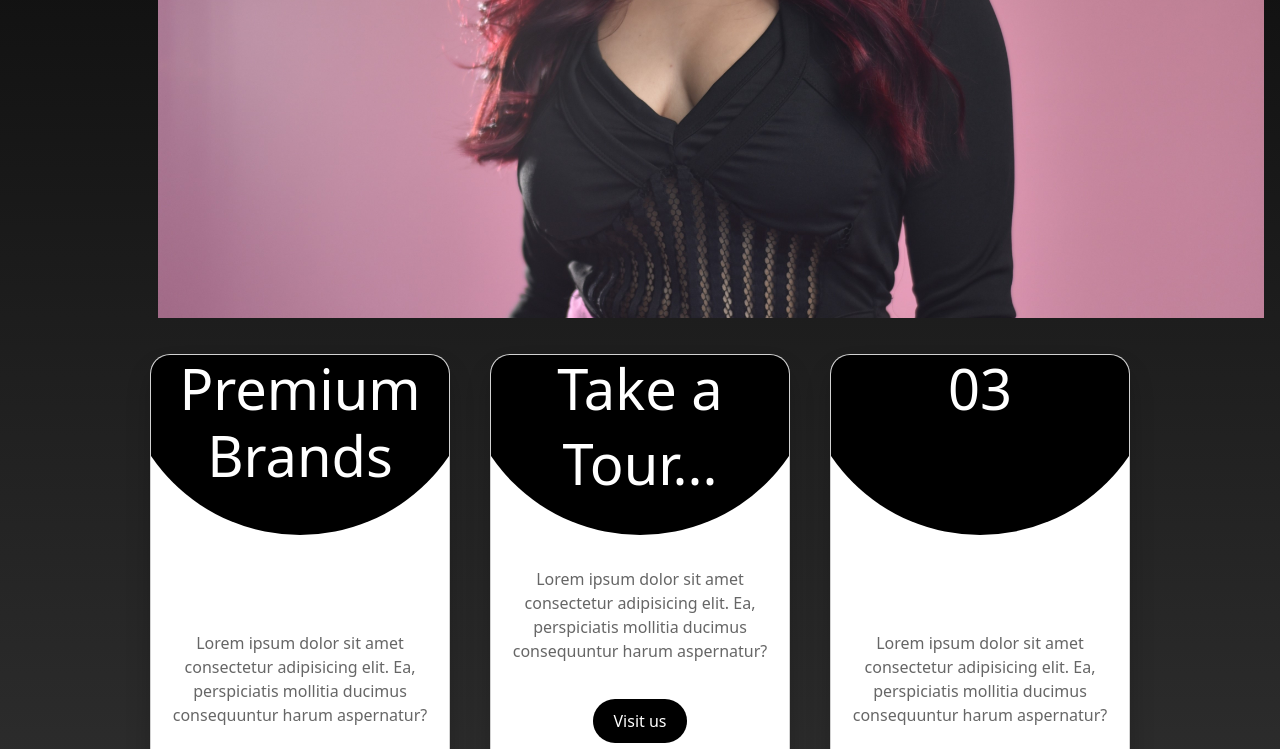
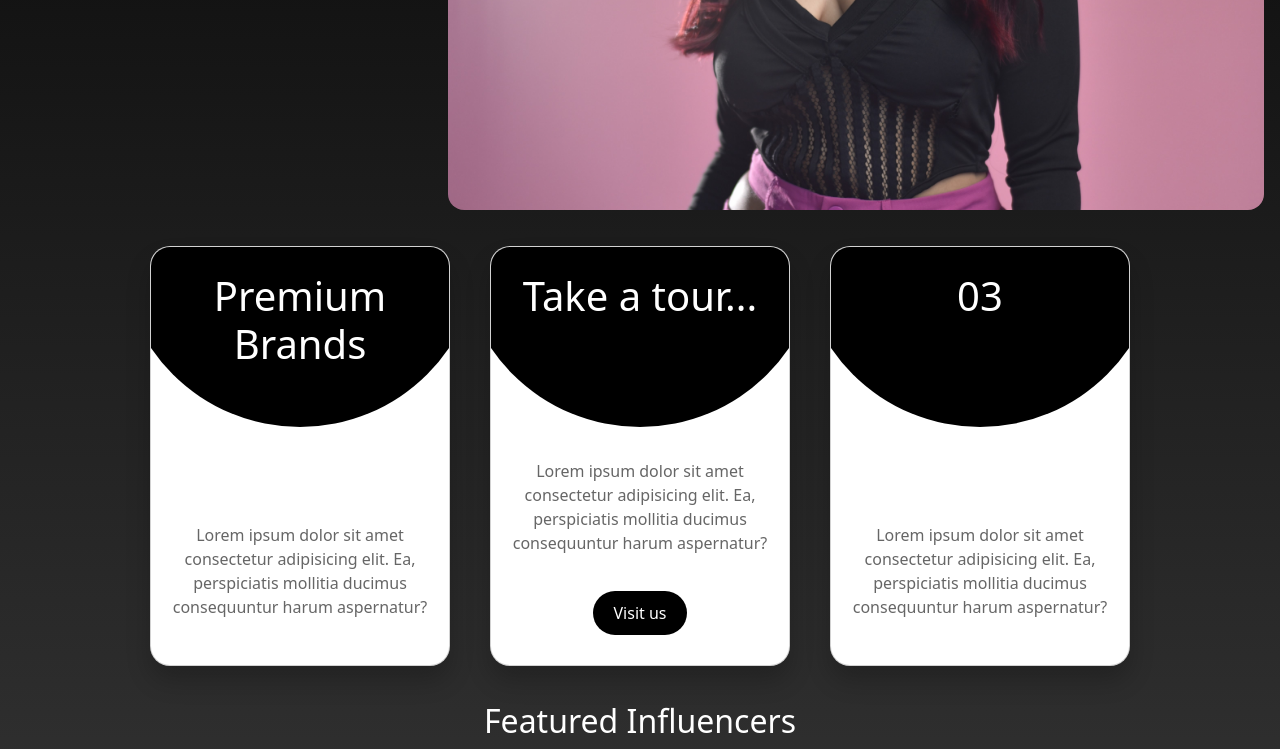
Before and after one commit to nirrav/InfluencerManagement, a PHP site: page / in a window 1280 px wide. Shown: the part 546-1295 px from the top of the page. Run offline with PHP 8.4, Linux system fonts and the light colour scheme.

Commit message:
made alot of changes dont really remember

```diff
--- a/css/style.css
+++ b/css/style.css
@@ -1,4 +1,12 @@
 /* General styling */
+@import url('https://fonts.googleapis.com/css2?family=Poppins:wght@400;700&display=swap');
+
+@font-face {
+    font-family: 'robotoregular';
+    src: url(../fonts/roboto-regular-webfont.woff) format('woff');
+    font-weight: normal;
+    font-style: normal;
+}
 
 body {
     background: linear-gradient(to bottom, #000000, #3b3b3b);
@@ -169,8 +160,8 @@ button.active {
 
     .slideshow-container1,
     .slideshow-container2 {
-        height: 90vh;
-        width: auto;
+        height: max-content;
+        width: 100%;
         /* Set height to 90vh for laptops */
     }
 }
@@ -180,32 +171,28 @@ button.active {
 
     .slideshow-container1,
     .slideshow-container2 {
-        height: 22vh;
-        width: auto;
+        height: max-content;
+        width: 100%;
         /* Set height to 22vh for mobile devices */
+    }
+    .slide{
+        height: 300px;
     }
 }
 
 
 /* INFO CARD STYLESx */
 /* ==========================Font========================== */
-@import url('https://fonts.googleapis.com/css2?family=Poppins:wght@400;700&display=swap');
-
-@font-face {
-    font-family: 'robotoregular';
-    src: url(../fonts/roboto-regular-webfont.woff) format('woff');
-    font-weight: normal;
-    font-style: normal;
-}
 
 .card-container {
+    position: relative;
     display: flex;
     justify-content: center;
     align-items: center;
     flex-wrap: wrap;
     /* Allow cards to wrap to the next line */
-    margin: 0 auto;
-    width: fit-content;
+    margin: auto;
+    width: 100%;
 }
 
 
@@ -265,7 +252,8 @@ button.active {
 
 .card-container .card h2 {
     color: #fff;
-    font-size: 3.5em;
+    font-size: clamp(2.5em, 3.5em, 100%);
+    margin-top: 25px;
 }
 
 .card-container .card .content {
--- a/index.html
+++ b/index.html
@@ -91,8 +91,7 @@
         </div>
         <div class="card">
             <div class="circle">
-                <h2>Take a</h2>
-                <h2>Tour...</h2>
+                <h2>Take a tour...</h2>
             </div>
             <div class="content">
                 <p>Lorem ipsum dolor sit amet consectetur adipisicing elit. Ea, perspiciatis mollitia ducimus
```
Also changed, not shown: other parts of css/style.css (+10 -26 lines).
